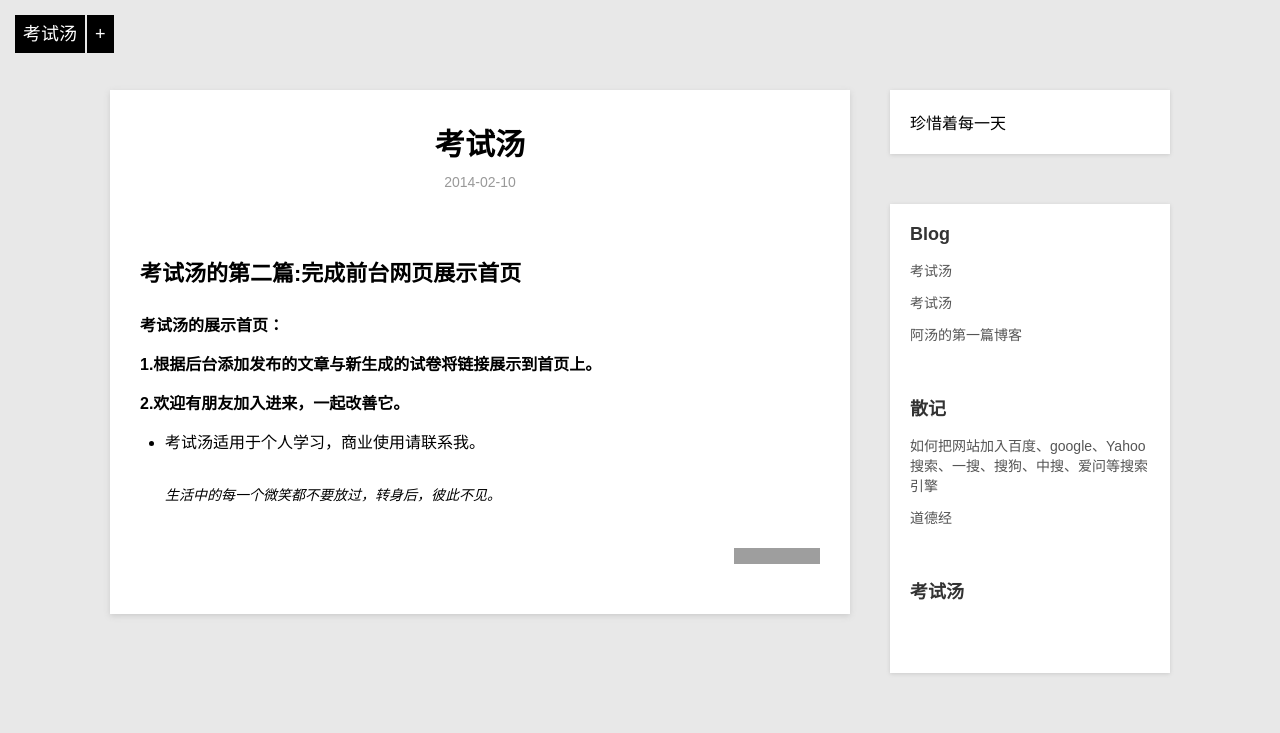
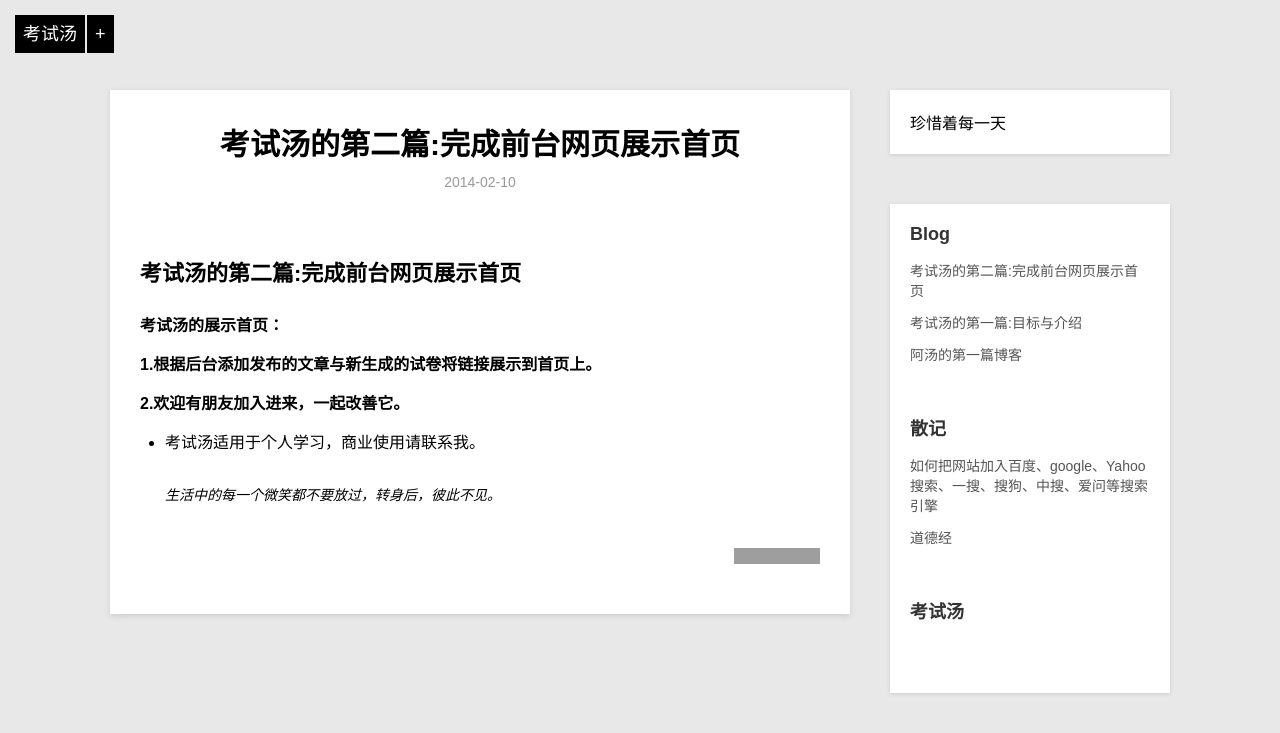
Before and after one commit to tangzhezhi/tangblog, a Jekyll site: the page built from _posts/blog/2014-02-10-exam2.md, in a window 1280 px wide. Shown: the top 733 px of the page. Built offline with Jekyll 4.4.1, drawn with Linux system fonts in a browser that asks for light colours; Markdown is read by kramdown in place of the engine named in the settings; comment, search, counter and statistics services are not loaded; grey boxes are pictures that could not be loaded.

Commit message:
Signed-off-by: tangzhezhi <330882908@qq.com>

```diff
--- a/_posts/blog/2014-02-07-exam.md
+++ b/_posts/blog/2014-02-07-exam.md
@@ -1,6 +1,6 @@
 ---
 layout:     post
-title:      考试汤
+title:      考试汤的第一篇:目标与介绍
 category: blog
 description: 考试汤的第一篇:目标与介绍。
 ---
--- a/_posts/blog/2014-02-10-exam2.md
+++ b/_posts/blog/2014-02-10-exam2.md
@@ -1,8 +1,8 @@
 ---
 layout:     post
-title:      考试汤
+title:      考试汤的第二篇:完成前台网页展示首页
 category: blog
-description: 考试汤的第一篇:目标与介绍。
+description: 考试汤的第二篇:完成前台网页展示首页。
 ---
 
 ## 考试汤的第二篇:完成前台网页展示首页
```
